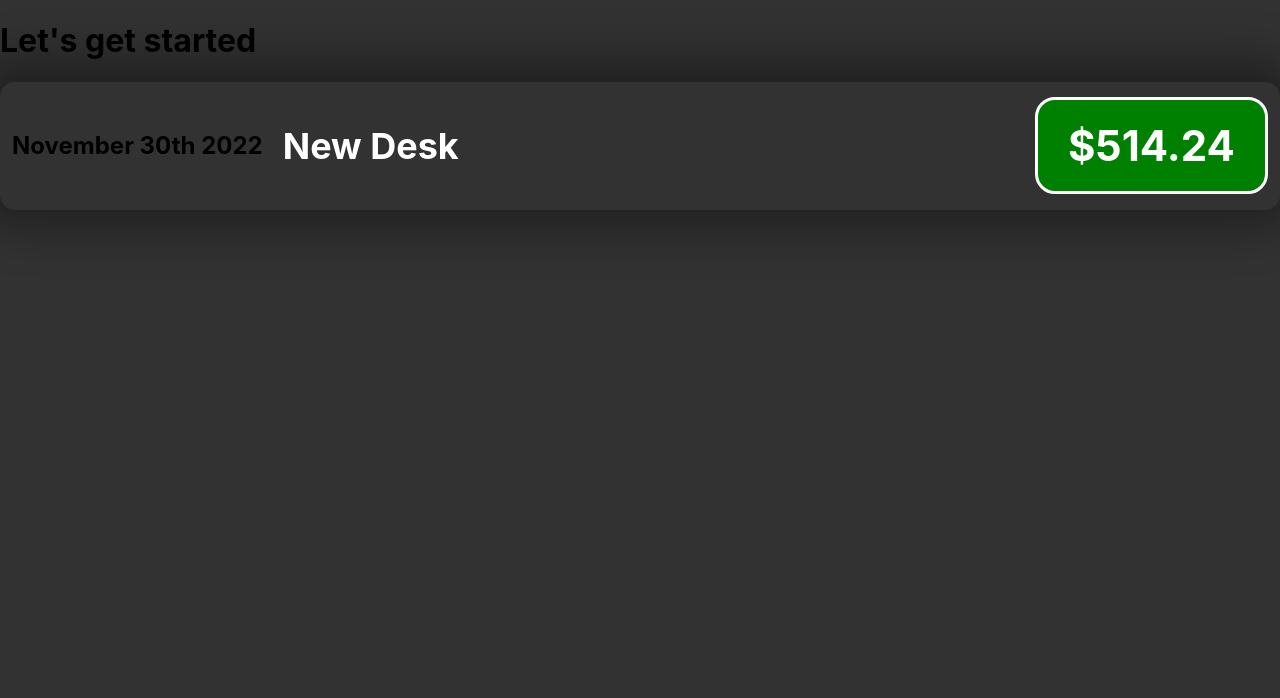
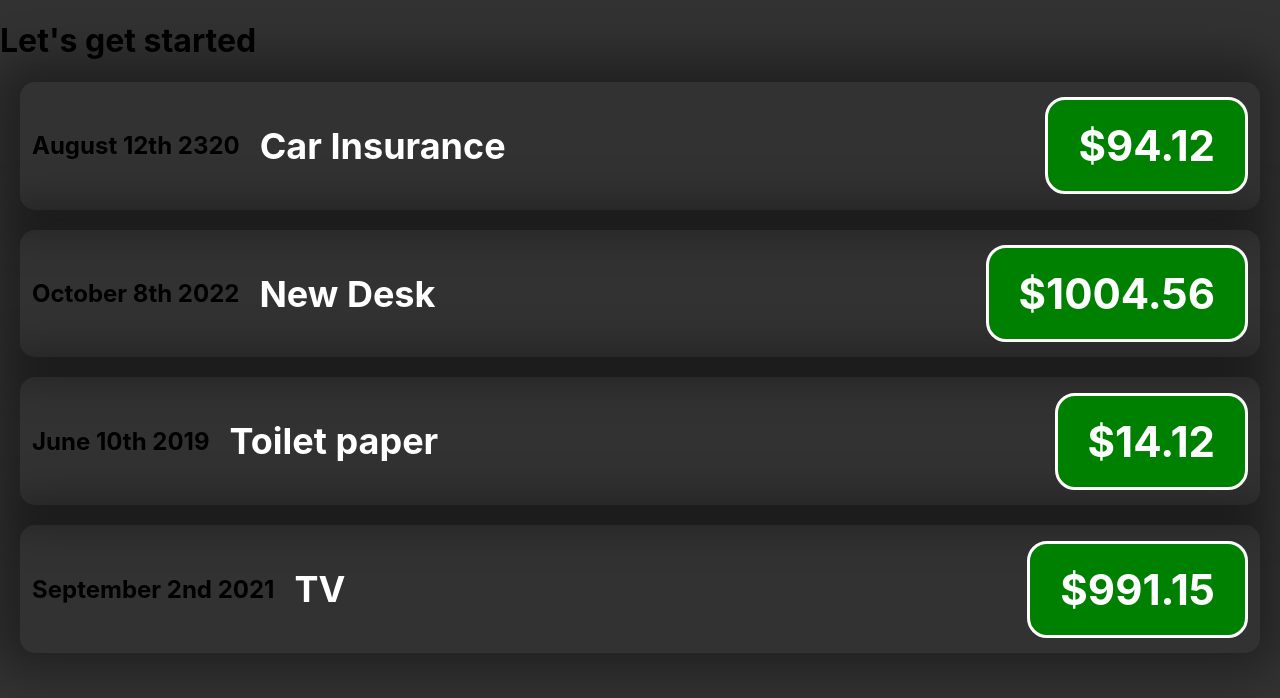
Before and after one commit to fstipo/RM06-expenses-app, a React (Create React App) app: page / in a window 1280 px wide. Shown: the top 698 px of the page. Built offline with nearby package versions, Linux system fonts and the light colour scheme.

Commit message:
add props to expenseItem

```diff
--- a/src/App.js
+++ b/src/App.js
@@ -1,12 +1,25 @@
 import ExpensesItem from "./components/ExpensesItem";
+const expenses = [
+  { id: "e1", title: "Car Insurance", amount: 94.12, date: new Date(2320, 7, 12) },
+  { id: "e2", title: "New Desk", amount: 1004.56, date: new Date(2021, 21, 8) },
+  { id: "e3", title: "TV", amount: 991.15, date: new Date(2019, 5, 10) },
+  { id: "e4", title: "Toilet paper", amount: 14.12, date: new Date(2021, 8, 2) },
+  { id: "e5", title: "Bike", amount: 450, date: new Date(20202, 17, 11) },
+]
 
 function App() {
   return (
     <div>
       <h1>Let's get started</h1>
-      <ExpensesItem />
+      <ExpensesItem title={expenses[0].title} price={expenses[0].amount} date={expenses[0].date} />
+      <ExpensesItem title={expenses[1].title} price={expenses[1].amount} date={expenses[1].date} />
+      <ExpensesItem title={expenses[3].title} price={expenses[3].amount} date={expenses[2].date} />
+      <ExpensesItem title={expenses[2].title} price={expenses[2].amount} date={expenses[3].date} />
     </div>
-  );
+  )
 }
 
+
+
+
 export default App;
--- a/src/components/ExpensesItem.css
+++ b/src/components/ExpensesItem.css
@@ -9,6 +9,8 @@
   padding: 10px;
   box-shadow: -4px -3px 45px 21px rgba(0, 0, 0, 0.35);
   font-size: 24px;
+  margin: 0 20px;
+  margin-bottom: 20px;
 }
 
 .expense-item__description {
--- a/src/components/ExpensesItem.js
+++ b/src/components/ExpensesItem.js
@@ -2,16 +2,15 @@ import React from 'react';
 import Moment from 'moment';
 import './ExpensesItem.css';
 
-const ExpensesItem = () => {
-  const expenseDate = new Date(2022, 10, 30).toISOString();
-  const expenseTitle = 'New Desk';
-  const expensePrice = 514.24;
+const ExpensesItem = (props) => {
+  const expenseDate = props.date.toISOString();
 
   return (
     <div className="expense-item">
+      {/* <div>{Moment(expenseDate).format('MMMM Do YYYY')}</div> */}
       <div>{Moment(expenseDate).format('MMMM Do YYYY')}</div>
-      <h2 className="expense-item__description">{expenseTitle}</h2>
-      <div className="expense-item__price">${expensePrice}</div>
+      <h2 className="expense-item__description">{props.title}</h2>
+      <div className="expense-item__price">${props.price}</div>
     </div>
   );
 };
```
